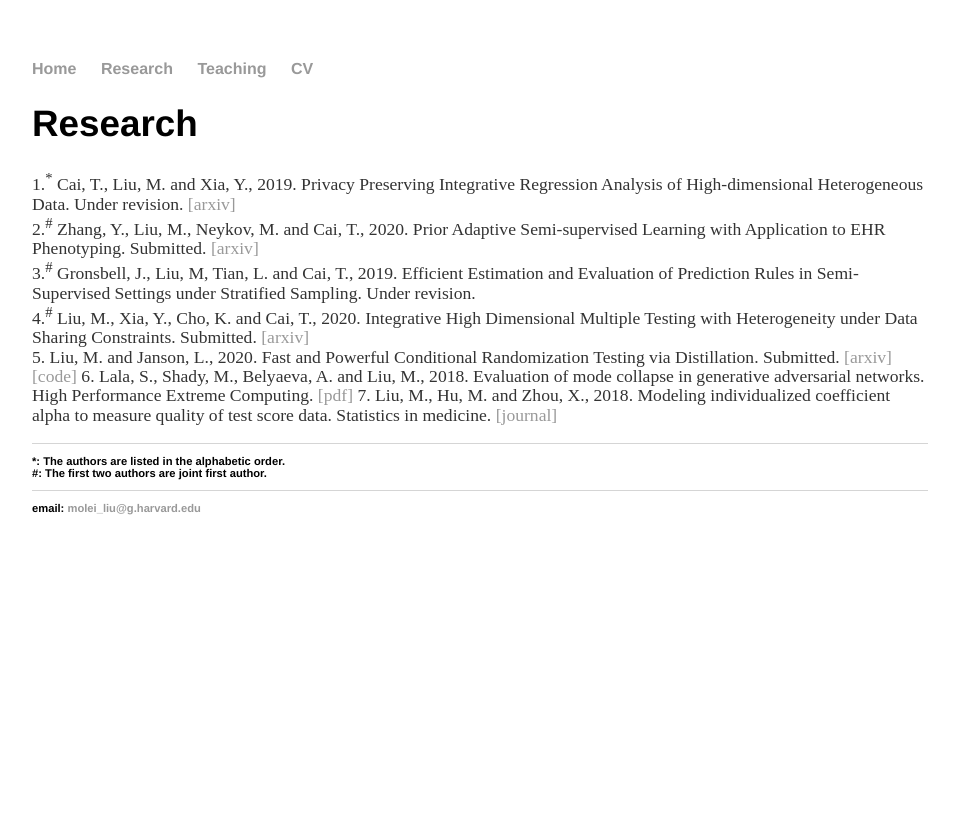
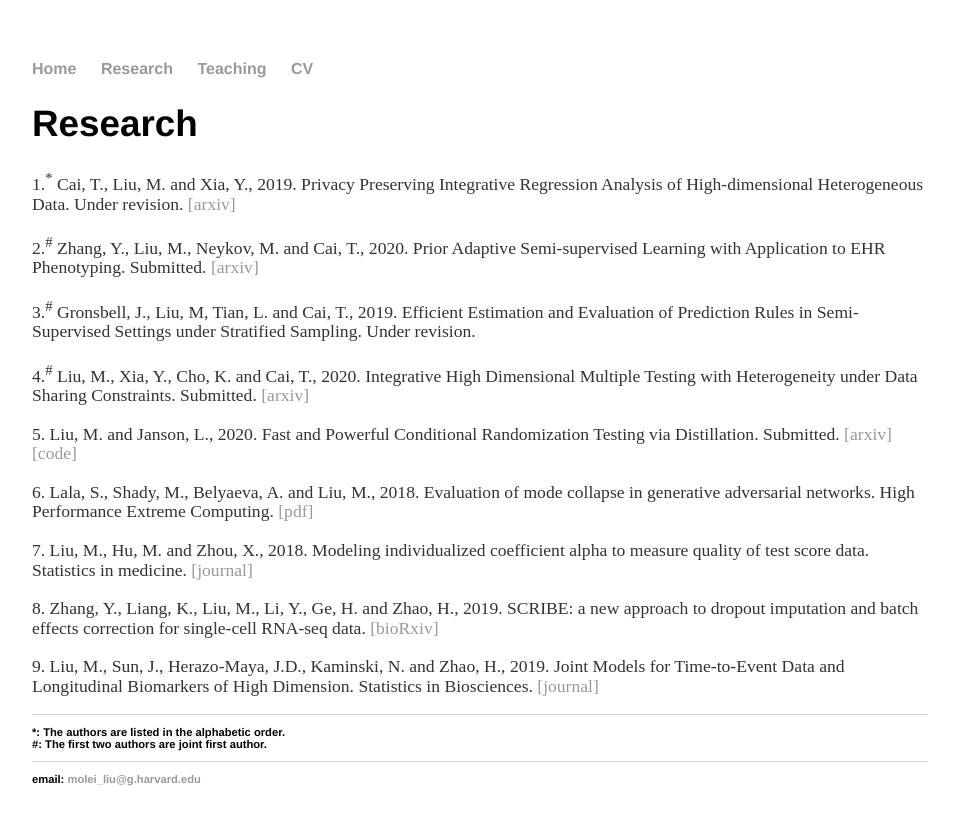
Before and after one commit to moleibobliu/moleibobliu.github.io, a Jekyll site: the page built from pub/index.html, in a window 1280 px wide. Shown: the top 825 px of the page, without its empty margins (160-1119 px from the left). Built offline with Jekyll 4.4.1, drawn with Linux system fonts in a browser that asks for light colours.

Commit message:
Update index.html

```diff
--- a/pub/index.html
+++ b/pub/index.html
@@ -7,31 +7,41 @@
 	<p> 1.<sup>*</sup> Cai, T., Liu, M. and Xia, Y., 2019.
 		Privacy Preserving Integrative Regression Analysis of High-dimensional Heterogeneous Data.
 		Under revision. <a href="https://arxiv.org/abs/2006.03980"> [arxiv] </a>
-
+        <br \>
 	<br \> 2.<sup>#</sup> Zhang, Y., Liu, M., Neykov, M. and Cai, T., 2020.
 		Prior Adaptive Semi-supervised Learning with Application to EHR Phenotyping.
 		Submitted. <a href="https://arxiv.org/abs/2003.11744"> [arxiv] </a>
-
+        <br \>
 	<br \> 3.<sup>#</sup> Gronsbell, J., Liu, M, Tian, L. and Cai, T., 2019.
 		Efficient Estimation and Evaluation of Prediction Rules in Semi-Supervised Settings under Stratified Sampling.
 		Under revision.
-
+	<br \>
 	<br \> 4.<sup>#</sup> Liu, M., Xia, Y., Cho, K. and Cai, T., 2020.
 		Integrative High Dimensional Multiple Testing with Heterogeneity under Data Sharing Constraints.
 		Submitted. <a href="https://arxiv.org/abs/2004.00816"> [arxiv] </a>
-
+	<br \>
 	<br \> 5. Liu, M. and Janson, L., 2020.
 		Fast and Powerful Conditional Randomization Testing via Distillation.
 		Submitted. <a href="https://arxiv.org/abs/2006.03980"> [arxiv] </a>
 		<a href="https://github.com/moleibobliu/Distillation-CRT"> [code] </a>
-
-	</h1> 6. Lala, S., Shady, M., Belyaeva, A. and Liu, M., 2018.
+        <br \>
+	<br \> 6. Lala, S., Shady, M., Belyaeva, A. and Liu, M., 2018.
                  Evaluation of mode collapse in generative adversarial networks.
                  High Performance Extreme Computing. <a href="http://www.ieee-hpec.org/2018/2018program/index_htm_files/124.pdf"> [pdf] </a>
-
-        </h1> 7. Liu, M., Hu, M. and Zhou, X., 2018.
+        <br \>
+        <br \> 7. Liu, M., Hu, M. and Zhou, X., 2018.
                  Modeling individualized coefficient alpha to measure quality of test score data.
                  Statistics in medicine. <a href="https://onlinelibrary.wiley.com/doi/abs/10.1002/sim.7812"> [journal] </a>
+	<br \>
+        <br \> 8. Zhang, Y., Liang, K., Liu, M., Li, Y., Ge, H. and Zhao, H., 2019.
+                  SCRIBE: a new approach to dropout imputation and batch effects correction for single-cell RNA-seq data.
+                  <a href="https://www.biorxiv.org/content/10.1101/793463v2.abstract"> [bioRxiv] </a>
+	<br \>
+	<br \> 9. Liu, M., Sun, J., Herazo-Maya, J.D., Kaminski, N. and Zhao, H., 2019.
+		Joint Models for Time-to-Event Data and Longitudinal Biomarkers of High Dimension.
+		Statistics in Biosciences. <a href="https://link.springer.com/article/10.1007/s12561-019-09256-0"> [journal] </a>
+
+        </h1>
 	<footer>
 	    <ul>
 	           <li> *: The authors are listed in the alphabetic order. </a></li>
```
